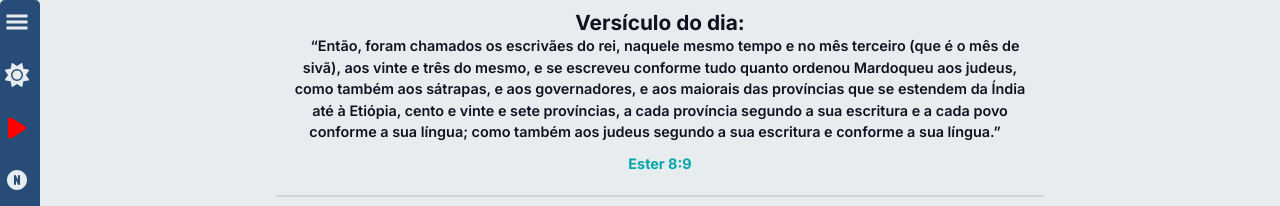
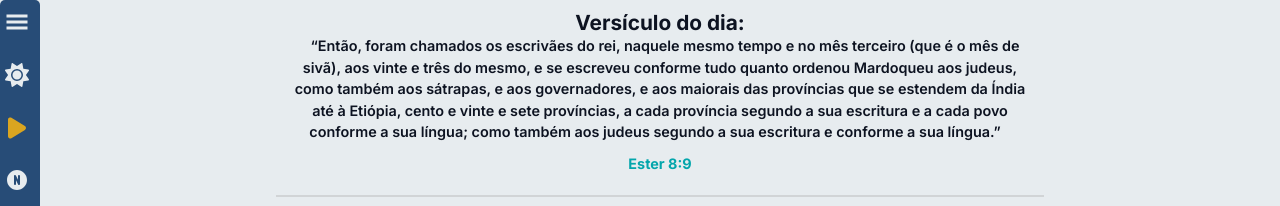
Before and after one commit to diegosales30/biblia-narrada, a Next.js app: page / in a window 1280 px wide. Shown: the top 206 px of the page. Built offline with nearby package versions, Linux system fonts and the light colour scheme.

Commit message:
fix: persistir  cor do botao selecionado no styles

```diff
--- a/src/components/aside/aside.module.scss
+++ b/src/components/aside/aside.module.scss
@@ -24,7 +24,12 @@
         cursor: pointer;
         transition: color 0.4s ease;
       }
-
+      .activeIcon {
+        svg{
+          color: #DAA520;
+        }
+         /* Cor quando ativo */
+      }
       svg{
         font-size: 1.5rem;
         margin-left: 5px ;
@@ -36,9 +41,7 @@
     }
   }
 }
-.activeIcon {
-  color: darkblue; /* Cor quando ativo */
-}
+
 .modalClose {
   width: 2.5rem;
   li{
--- a/src/components/aside/index.jsx
+++ b/src/components/aside/index.jsx
@@ -39,14 +39,14 @@ const Aside = () => {
           </li>
         )}
         <li>
-          <Link href="/" >
-            <FaPlay color={currentPathName === "/"? "red" : ""} />
+          <Link href="/" className={currentPathName === "/" ? styles.activeIcon : ""}>
+            <FaPlay  />
             <p>Ouvir a Palavra</p>
           </Link>
         </li>
         <li>
-          <Link href="/explore">
-            <TbCircleLetterNFilled color={currentPathName === "/explore"? "red" : ""} />
+          <Link href="/explore" className={currentPathName === "/explore" ? styles.activeIcon : ""}>
+            <TbCircleLetterNFilled />
             <p>Explore</p>
           </Link>
         </li>
```
